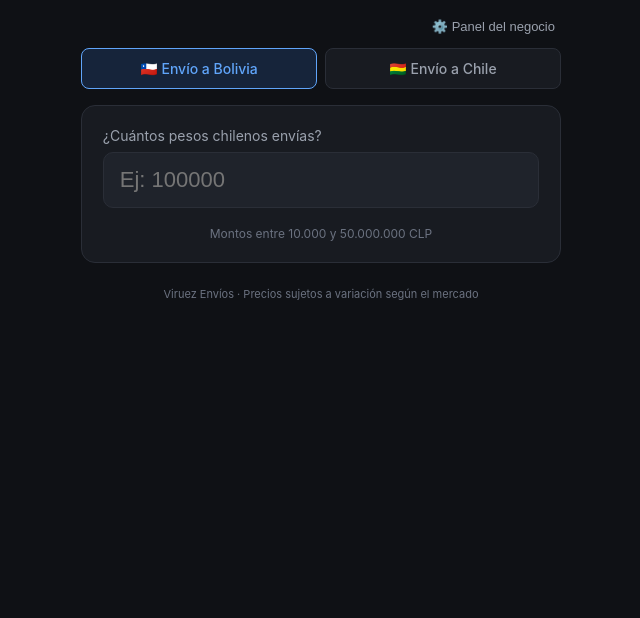
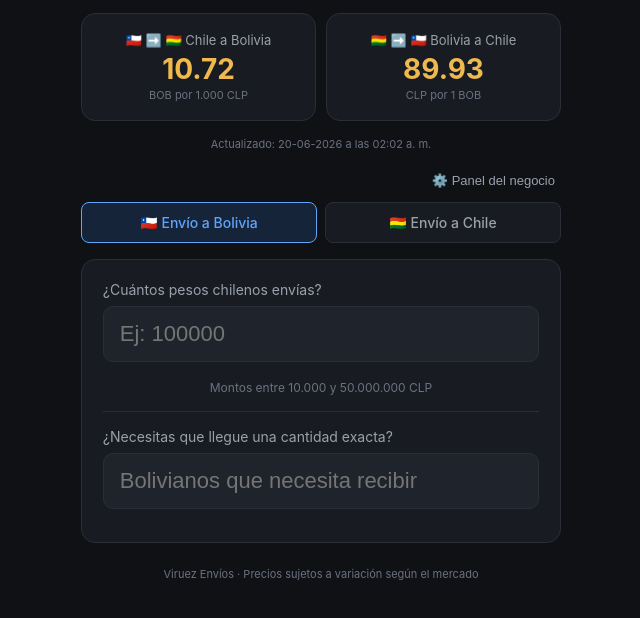
Before and after one commit to laimealexander56-bit/calculardora-19, a plain HTML site: page index.html in a window 1280 px wide. Shown: the part 72-690 px from the top of the page, without its empty margins (319-959 px from the left). Drawn offline with Linux system fonts and the light colour scheme.

Commit message:
Update index.html

```diff
--- a/index.html
+++ b/index.html
@@ -81,6 +81,15 @@
   .copied { color: var(--success-text); font-size: 12px; margin-left: 8px; display:none; }
   .err { color: var(--danger-text); font-size: 12px; margin-top: 6px; display:none; }
   footer { text-align: center; font-size: 11px; color: var(--text-tertiary); margin-top: 1.5rem; }
+  .banner-wrap { display: grid; grid-template-columns: 1fr 1fr; gap: 10px; margin-bottom: 1rem; }
+  .banner-card {
+    background: var(--card-bg); border: 1px solid var(--card-border); border-radius: 14px;
+    padding: 1.1rem 0.8rem; text-align: center;
+  }
+  .banner-dir { font-size: 13px; color: var(--text-secondary); margin-bottom: 6px; }
+  .banner-rate { font-size: 28px; font-weight: 700; color: #f0b94d; line-height: 1.1; }
+  .banner-unit { font-size: 11px; color: var(--text-tertiary); margin-top: 4px; }
+  .banner-updated { text-align: center; font-size: 11px; color: var(--text-tertiary); margin-bottom: 1rem; }
 </style>
 </head>
 <body>
@@ -90,6 +99,20 @@
     <h1>💸 Viruez Envíos</h1>
     <p>El mejor precio del mercado, calculado en tiempo real</p>
   </div>
+
+  <div class="banner-wrap">
+    <div class="banner-card">
+      <div class="banner-dir">🇨🇱 ➡️ 🇧🇴 Chile a Bolivia</div>
+      <div class="banner-rate" id="bannerCLP">—</div>
+      <div class="banner-unit">BOB por 1.000 CLP</div>
+    </div>
+    <div class="banner-card">
+      <div class="banner-dir">🇧🇴 ➡️ 🇨🇱 Bolivia a Chile</div>
+      <div class="banner-rate" id="bannerBOB">—</div>
+      <div class="banner-unit">CLP por 1 BOB</div>
+    </div>
+  </div>
+  <div class="banner-updated" id="bannerUpdated">Actualizado: —</div>
 
   <div class="gear"><button type="button" id="btnAdmin">⚙️ Panel del negocio</button></div>
 
@@ -153,6 +176,7 @@
           <div class="amount" id="bob_out">— BOB</div>
           <div class="rate-pill" id="rate_clpbob"></div>
         </div>
+      </div>
       <div class="inv-section">
         <div class="inv-label">¿Necesitas que llegue una cantidad exacta?</div>
         <input type="text" inputmode="numeric" class="big-input" id="bob_target" placeholder="Bolivianos que necesita recibir">
@@ -160,7 +184,6 @@
           <div class="result">
             <div class="label">Debes enviar desde Chile</div>
             <div class="amount" id="clp_needed">— CLP</div>
-            </div>
           </div>
         </div>
       </div>
@@ -177,6 +200,7 @@
           <div class="amount" id="clp_out">— CLP</div>
           <div class="rate-pill" id="rate_bobclp"></div>
         </div>
+      </div>
       <div class="inv-section">
         <div class="inv-label">¿Necesitas que llegue una cantidad exacta?</div>
         <input type="text" inputmode="numeric" class="big-input" id="clp_target" placeholder="Pesos chilenos que necesita recibir">
@@ -184,7 +208,6 @@
           <div class="result">
             <div class="label">Debes enviar desde Bolivia</div>
             <div class="amount" id="bob_needed">— BOB</div>
-            </div>
           </div>
         </div>
       </div>
@@ -299,9 +322,13 @@
   function generarTextoWA() {
     const fecha = numPlainText('fechaTxt');
     const r4 = tasaTramoCLP(4), r2 = tasaTramoCLP(2), r1 = tasaTramoCLP(1), r0 = tasaTramoCLP(0);
+    const b4 = tasaTramoBOB(4), b2 = tasaTramoBOB(2), b0 = tasaTramoBOB(0);
     const bobFor = (amount, rate) => Math.floor(amount / 1000 * rate).toLocaleString('es-BO');
+    const clpFor = (amount, rate) => Math.floor(amount * rate).toLocaleString('es-CL');
     const texto =
 `📈🚀 ACTUALIZACIÓN ENVÍOS 📊💵 ${fecha}
+
+🇨🇱➡️🇧🇴 ENVÍOS A BOLIVIA
 Montos de 1 millón arriba:
             ${toEmoji(r4.toFixed(2))}
 🇨🇱 1.000.000 = ${bobFor(1000000, r4)}Bs 🇧🇴
@@ -314,12 +341,38 @@
             ${toEmoji(r1.toFixed(2))}
 🇨🇱 50.000 = ${bobFor(50000, r1)}Bs 🇧🇴
 
-Menores a 50mil a: ${r0.toFixed(2)}`;
+Menores a 50mil a: ${r0.toFixed(2)}
+
+🇧🇴➡️🇨🇱 ENVÍOS A CHILE
+Montos de 10.000 Bs arriba:
+            ${toEmoji(b4.toFixed(2))}
+🇧🇴 10.000 = $${clpFor(10000, b4)} 🇨🇱
+
+Montos de 1.000 a 10.000 Bs:
+            ${toEmoji(b2.toFixed(2))}
+🇧🇴 1.000 = $${clpFor(1000, b2)} 🇨🇱
+
+Menores a 1.000 Bs a: ${b0.toFixed(2)}`;
     setText('waOutput', texto);
+  }
+
+  function actualizarBanner() {
+    // Tramo representativo de cada dirección: el más usado en la práctica
+    // (100K-500K para CLP->BOB, 1K-5K BOB para BOB->CLP), igual que en el
+    // mensaje de WhatsApp.
+    const tasaCLP = tasaTramoCLP(2);
+    const tasaBOB = tasaTramoBOB(2);
+    setText('bannerCLP', tasaCLP.toFixed(2));
+    setText('bannerBOB', tasaBOB.toFixed(2));
+    const ahora = new Date();
+    const fechaStr = ahora.toLocaleDateString('es-CL', { day: '2-digit', month: '2-digit', year: 'numeric' });
+    const horaStr = ahora.toLocaleTimeString('es-CL', { hour: '2-digit', minute: '2-digit' });
+    setText('bannerUpdated', 'Actualizado: ' + fechaStr + ' a las ' + horaStr);
   }
 
   function recalcAll() {
     calcCLPtoBOB(); calcInversoCLP(); calcBOBtoCLP(); calcInversoBOB();
+    actualizarBanner();
     if (document.getElementById('adminPanel').classList.contains('show')) generarTextoWA();
   }
 
@@ -379,6 +432,8 @@
   }
   document.getElementById('tabClpBob').addEventListener('click', () => switchTab('clpbob'));
   document.getElementById('tabBobClp').addEventListener('click', () => switchTab('bobclp'));
+
+  actualizarBanner();
 })();
 </script>
 </body>
```
Lines whose indentation alone changed are shown as unchanged.
